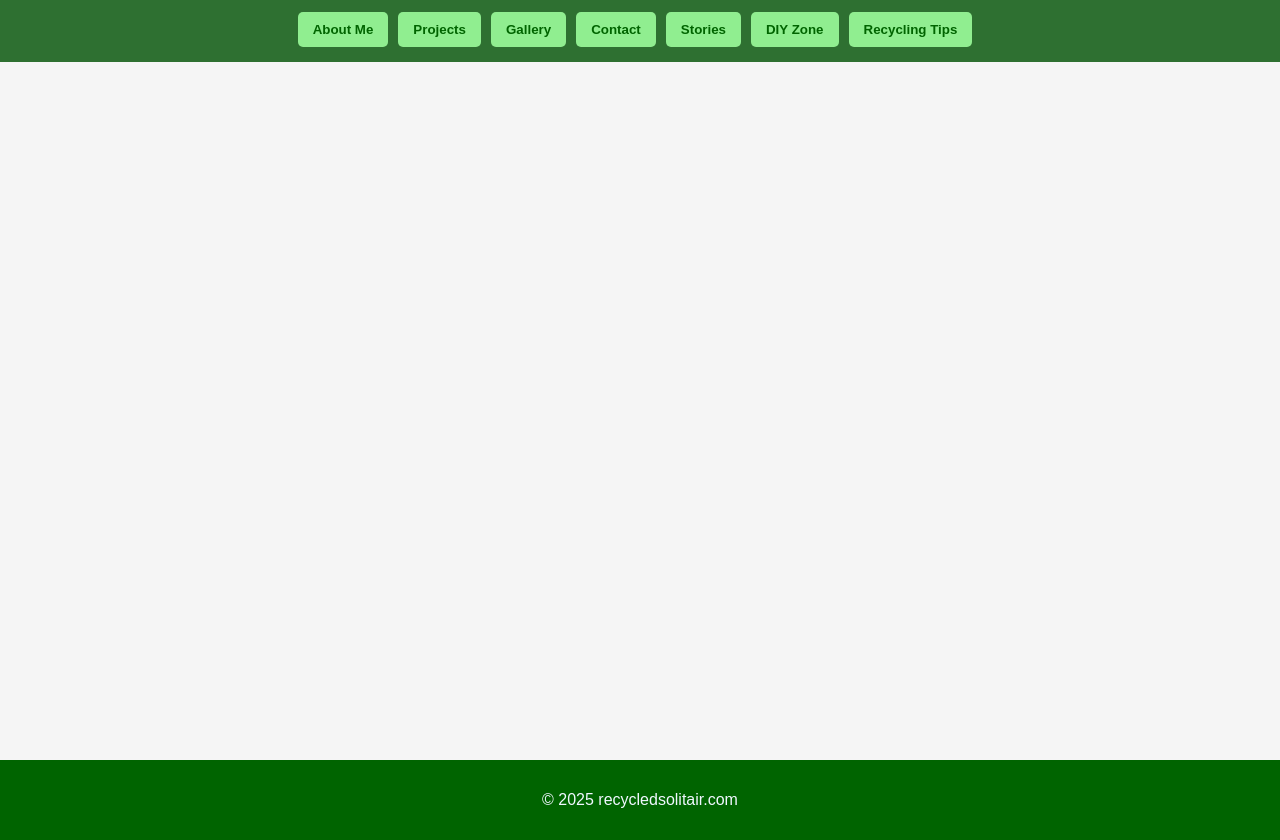
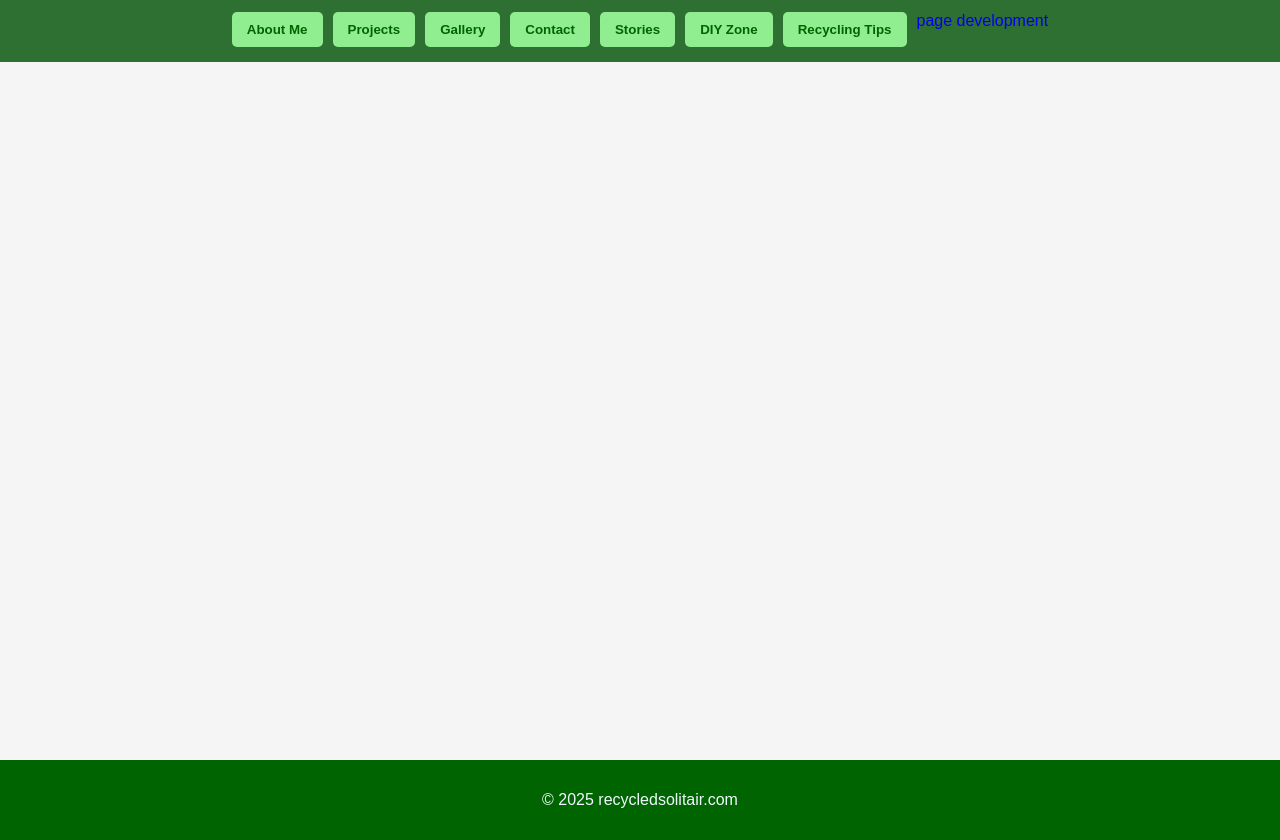
Before and after one commit to shuflovic/recycle, a plain HTML site: page index.html in a window 1280 px wide. Shown: the part 80-920 px from the top of the page. Drawn offline with nearby package versions, Linux system fonts and the light colour scheme.

Commit message:
Update index.html

```diff
--- a/index.html
+++ b/index.html
@@ -18,7 +18,7 @@
         <button onclick="showSection('stories')">Stories</button>
         <button onclick="showSection('diy')">DIY Zone</button>
         <button onclick="showSection('tips')">Recycling Tips</button>
-      <a ref="development.html"<Page Development></a>
+ <a href="development.html" style="text-decoration: none;" class="btn">page development</a>
 
       </nav>
       <main class="main-content">
```
